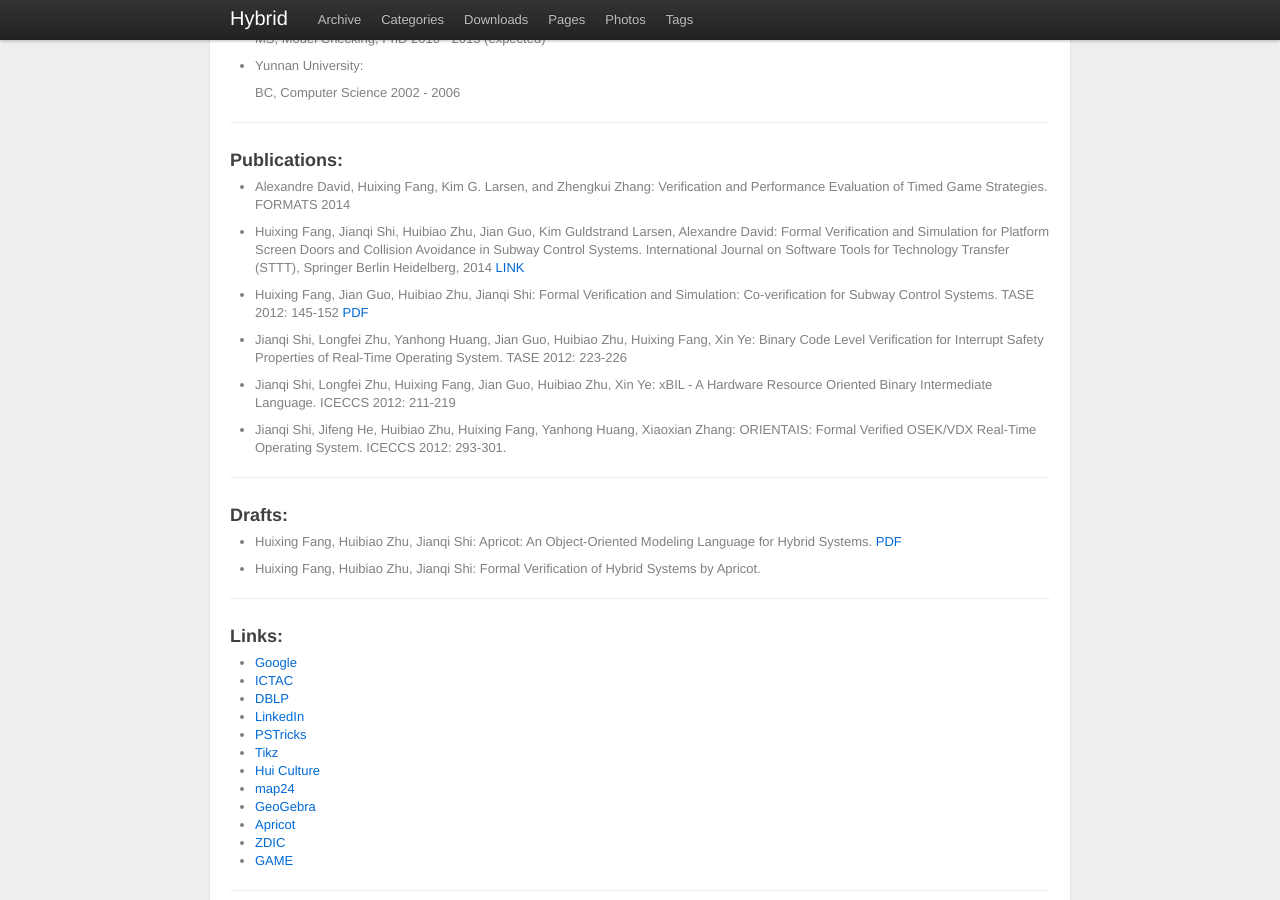
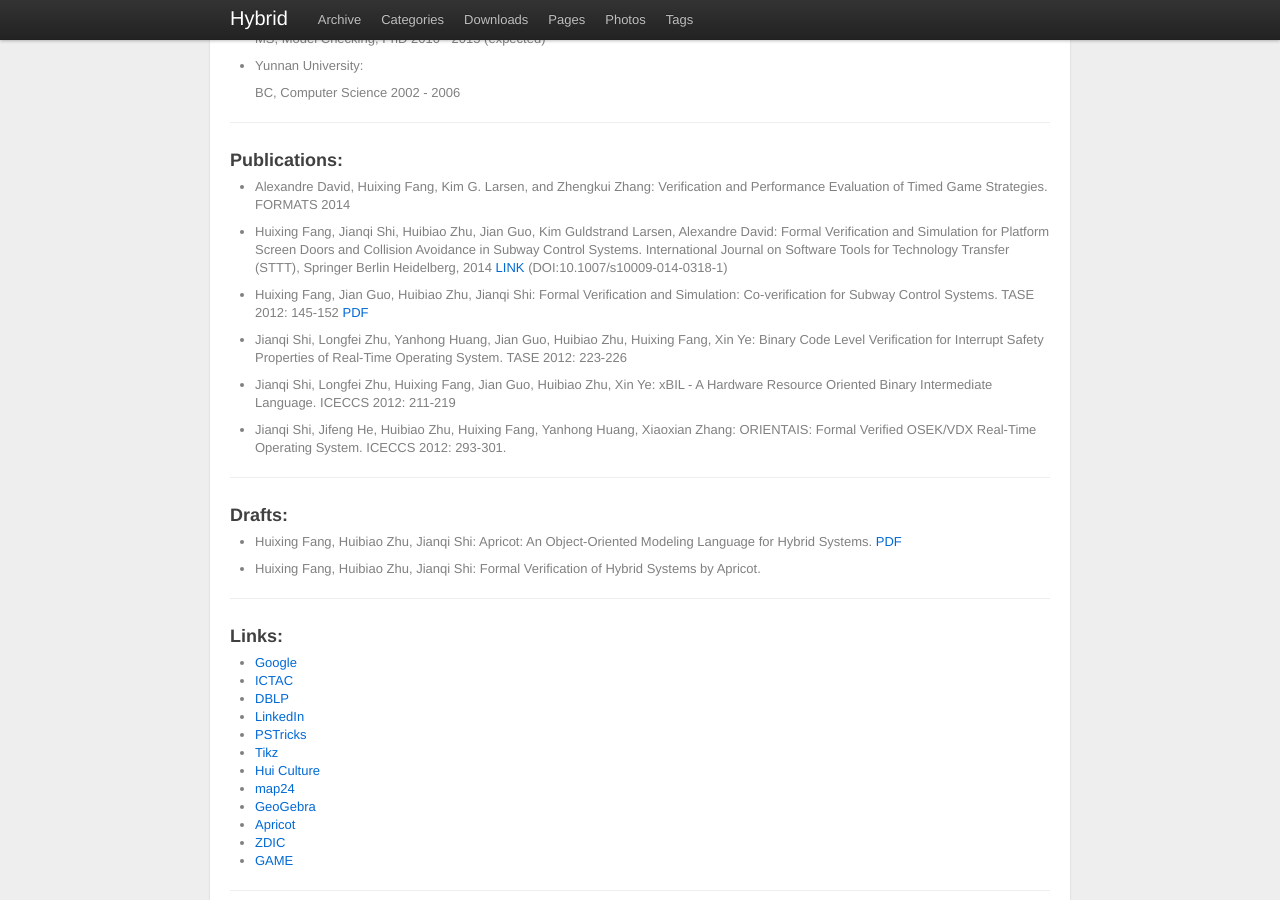
Before and after one commit to fanghuixing/fanghuixing.github.com, a Jekyll site: the page built from index.md, in a window 1280 px wide and 900 px high, scrolled down 653 px. Built offline with Jekyll 4.4.1, drawn with Linux system fonts in a browser that asks for light colours.

Commit message:
add doi for sttt paper

```diff
--- a/index.md
+++ b/index.md
@@ -53,7 +53,7 @@
 
 *    Alexandre David, Huixing Fang, Kim G. Larsen, and Zhengkui Zhang: Verification and Performance Evaluation of Timed Game Strategies. FORMATS 2014
 
-*    Huixing Fang, Jianqi Shi, Huibiao Zhu, Jian Guo, Kim Guldstrand Larsen, Alexandre David: Formal Verification and Simulation for Platform Screen Doors and Collision Avoidance in Subway Control Systems. International Journal on Software Tools for Technology Transfer (STTT), Springer Berlin Heidelberg, 2014 <a href="http://link.springer.com/article/10.1007/s10009-014-0318-1">LINK</a>
+*    Huixing Fang, Jianqi Shi, Huibiao Zhu, Jian Guo, Kim Guldstrand Larsen, Alexandre David: Formal Verification and Simulation for Platform Screen Doors and Collision Avoidance in Subway Control Systems. International Journal on Software Tools for Technology Transfer (STTT), Springer Berlin Heidelberg, 2014 <a href="http://link.springer.com/article/10.1007/s10009-014-0318-1">LINK</a> (DOI:10.1007/s10009-014-0318-1)
 
 *    Huixing Fang, Jian Guo, Huibiao Zhu, Jianqi Shi: Formal Verification and Simulation: Co-verification for Subway Control Systems. TASE 2012: 145-152 <a href="assets/files/TASE2012/Formal Verification and Simulation Co-Verification for Subway Control Systems.PDF">PDF</a>
 
```
